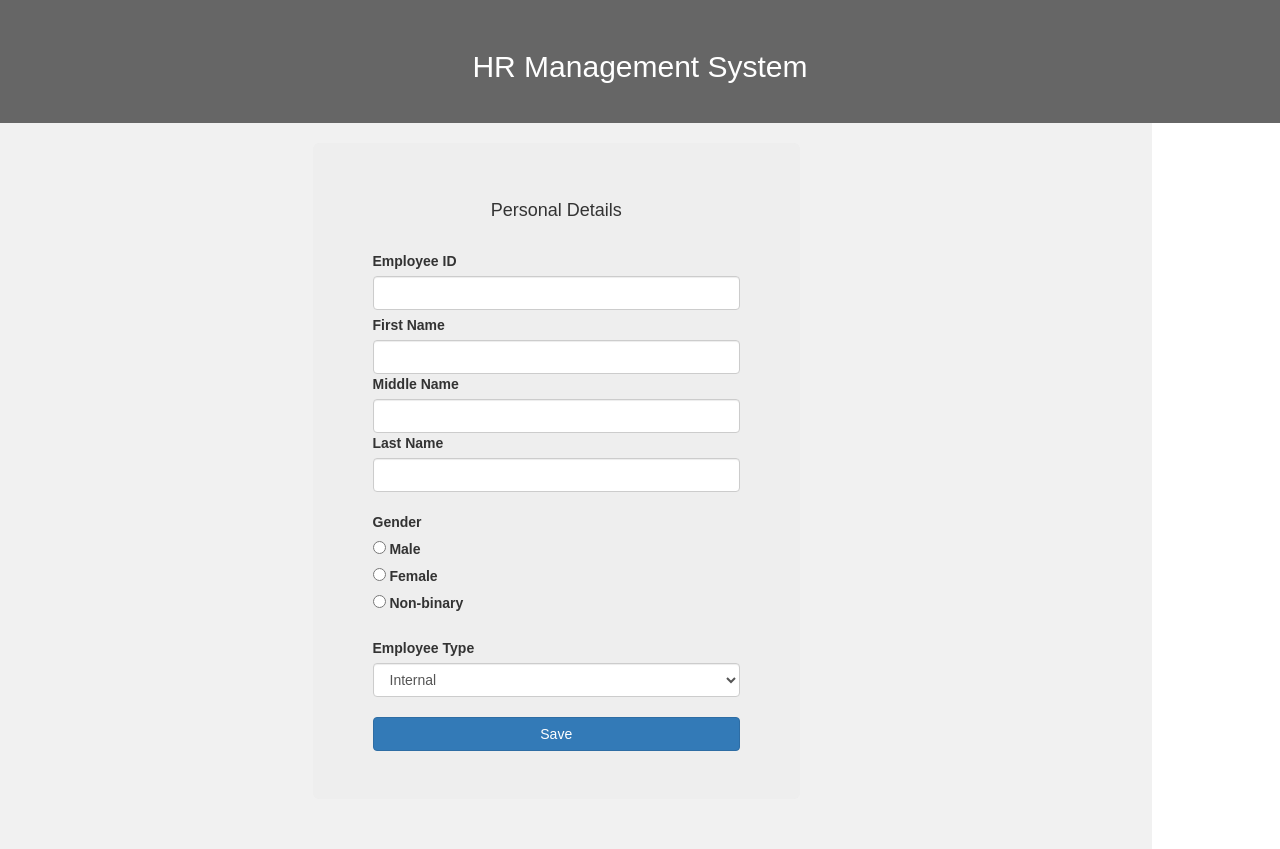
After one commit to skandswami/SRH_HR_Management, a Flask app: page /employeeddetailsedit in a window 1280 px wide. The commit adds this page. Run offline with Flask 2, Linux system fonts and the light colour scheme; parts of the project's set-up code (start-up, migrations or seed data) failed here and were passed over; some libraries are stand-ins or nearby versions.

Commit message:
Employee Edit (WIP)

```diff
--- a/app.py
+++ b/app.py
@@ -153,7 +153,7 @@ def EmployeeReg():
         cur = conn.cursor()
         hashpassword = HashFromPassword(password)
         print(hashpassword)
-        cur.execute(f"Call public.sp_create_employeeuser('{username}', '{hashpassword}', '{email}',{employeeId})")
+        cur.execute(f"Call public.sp_create_employeeuser('{username}', '{hashpassword}', '{email}','{employeeId}')")
         conn.commit()
         flash("New user created")
         return render_template("EmployeeLogin.html")
@@ -229,6 +229,26 @@ def CreateEmpPersonaldata():
 #         flash("Personal details updated successfully")
 #         return redirect('/displayinfo')
 #    return render_template("edit.html",post=post)
+
+@app.route("/employeeddetailsedit", methods=['GET', 'POST'])
+def employeedashboard():
+    if request.method == 'POST':
+        Employee_ID=request.form.get('Employee_ID')
+        print(Employee_ID)
+        First_Name=request.form.get('First_Name')
+        Middle_Name=request.form.get('Middle_Name')
+        Last_Name=request.form.get('Last_Name')
+        #DOB=request.form.get('DOB')
+        Gender=request.form.get('Gender')
+        Emp_Type=request.form.get('Emp_Type')
+        conn = DatabaseConnection()
+        cur = conn.cursor()
+        cur.execute(f"Call public.sp_edit_employee (`{Employee_ID}`,`{First_Name}`,`{Middle_Name}`,`{Last_Name}`,`{Gender}`,`{Emp_Type}`)")
+        conn.commit()
+        #personal_data=db.engine.execute(f"INSERT INTO `Employee_table` (`Employee_ID`,`First_Name`,`Middle_Name`,`Last_Name`,`Gender`,`Emp_Type`) VALUES ('{Employee_ID}','{First_Name}','{Middle_Name}','{Last_Name}','{Gender}','{Emp_Type}')")
+        flash("Successfully Updated User Information")
+        print("Successfully Updated User Information")
+    return render_template("Emp_Details_Editable.html")
 
 @app.route("/contactdata", methods=['GET', 'POST'])
 def contactdata():
--- /dev/null
+++ b/templates/Emp_Details_Editable.html
@@ -0,0 +1,178 @@
+<!DOCTYPE html>
+<html lang="en">
+<head>
+<title>HR Tool</title>
+<meta charset="utf-8">
+
+  <meta charset="utf-8">
+  <meta name="viewport" content="width=device-width, initial-scale=1">
+  <link rel="stylesheet" href="https://maxcdn.bootstrapcdn.com/bootstrap/3.4.1/css/bootstrap.min.css">
+  <script src="https://ajax.googleapis.com/ajax/libs/jquery/3.5.1/jquery.min.js"></script>
+  <script src="https://maxcdn.bootstrapcdn.com/bootstrap/3.4.1/js/bootstrap.min.js"></script>
+
+  <style>
+    * {
+      box-sizing: border-box;
+    }
+    body {
+      font-family: Arial, Helvetica, sans-serif;
+    }
+    /* Style the header */
+    header {
+      background-color: #666;
+      padding: 30px;
+      text-align: center;
+      font-size: 35px;
+      color: white;
+    }
+    /* Create two columns/boxes that floats next to each other */
+    nav {
+      float: left;
+      width: 10%;
+      padding: 20px;
+    }
+
+    /* Style the list inside the menu */
+    nav ul {
+      list-style-type: none;
+      padding: 0;
+    }
+
+    nav ul  a:link, a:visited {
+
+  color: black;
+  padding: 15px 25px;
+  text-align: justify;
+  text-decoration: aqua;
+  display: inline-block;
+}
+
+    article {
+      float: left;
+      padding: 20px;
+      width: 90%;
+      background-color: #f1f1f1;
+
+    }
+
+    /* Clear floats after the columns */
+    section::after {
+      content: "";
+      display: table;
+      clear: both;
+    }
+
+    /* Style the footer */
+    footer {
+      background-color: #777;
+      padding: 10px;
+      text-align: center;
+      color: white;
+    }
+
+    /* Responsive layout - makes the two columns/boxes stack on top of each other instead of next to each other, on small screens */
+    @media (max-width: 600px) {
+      nav, article {
+        width: 100%;
+        height: auto;
+      }
+    }
+    </style>
+</head>
+<body>
+<header>
+  <h2>HR Management System</h2>
+</header>
+<section>
+
+  <!-- <nav>
+    <ul>
+      <li><a href="CreateEmployee" style="background-color:green;">Add Employee</a></li>
+      <li><a href="DisplayEmpInfo" style="background-color:fuchsia;">Employee Details</a></li>
+      <li><a href="employeelist" style="background-color:grey;">Employee List</a></li>
+      <li><a class="btn btn-primary" href="logout" role="button"> &nbsp;Logout&nbsp;&nbsp;&nbsp;</a></a></li>
+    </ul>
+  </nav>  -->
+
+  <article>
+    <!-- {% with messages = get_flashed_messages() %}
+
+    {% if messages %}
+
+    {% for message in messages %}
+    <div class="alert alert-success alert-dismissable" role="alert">
+        <button type="button" class="close" data-dismiss="alert" aria-label="close">
+            <span aria-hidden="true">x</span>
+        </button>
+    {{message}}
+    </div>
+    {% endfor %}
+    {% endif %}
+    {% endwith %} -->
+
+    <div class = "container mt-3">
+
+        <div class = "row">
+
+            <div class = "col-md-3"></div>
+            <div class = "col-md-5 jumbotron">
+                <h4 class = "text-center">Personal Details</h4>
+                <br>
+                <form action="" method="post">
+
+                    <div class="mb-2">
+                        <label for="Employee_ID" class="form-label">Employee ID</label>
+                        <label type="number" class="form-control" id="Employee_ID" name = "Employee_ID" aria-describedby="emailHelp">
+                    </div>
+
+                    <div class="mb-2">
+                        <label for="First_Name" class="form-label">First Name</label>
+                        <input type="text" class="form-control" id="First_Name" name = "First_Name" aria-describedby="emailHelp" required>
+                    </div>
+
+                    <div class="mb-2">
+                      <label for="Middle_Name" class="form-label">Middle Name</label>
+                      <input type="text" class="form-control" id="Middle_Name" name = "Middle_Name" aria-describedby="emailHelp" required>
+                  </div>
+
+                    <div class="mb-2">
+                        <label for="Last_Name" class="form-label">Last Name</label>
+                        <input type="text" class="form-control" id="Last_Name" name = "Last_Name" aria-describedby="emailHelp" required>
+                    </div>
+
+                    <br>
+                    <div class="form-check form-check-inline">
+                      <label for="Gender" class="form-label">Gender</label><br>
+                        <input class="form-check-input" type="radio" name="Gender" id="male" value="Male">
+                        <label class="form-check-label" for="male">Male</label>
+                    </div>
+                    <div class="form-check form-check-inline">
+                        <input class="form-check-input" type="radio" name="Gender" id="female" value="Female">
+                        <label class="form-check-label" for="female">Female</label>
+                    </div>
+                    <div class="form-check form-check-inline">
+                        <input class="form-check-input" type="radio" name="Gender" id="non-binary" value="Non-binary">
+                        <label class="form-check-label" for="non-binary">Non-binary</label>
+                    </div>
+                    <br>
+                    <div class="mb-2">
+                        <label for="Emp_Type">Employee Type</label>
+                        <select type="text" class="form-control" id="Emp_Type" name="Emp_Type" required>
+                        <option value="Internal">Internal</option>
+                        <option value="External">External</option>
+                        </select>
+                    </div>
+                    <br>
+                   <button type="submit" class="btn btn-primary btn btn-primary btn-small btn-block">Save</button>
+                </form>
+
+            </div>
+            <div class = "col-md-4"></div>
+
+        </div>
+
+    </div>
+  </article>
+</section>
+</body>
+</html>
--- a/templates/EmployeeDashboard.html
+++ b/templates/EmployeeDashboard.html
@@ -94,6 +94,10 @@
 					<i class="ph-clipboard-text"></i>
 					<span>Jobs/openings</span>
 				</a>
+				<a href="../employeeddetailsedit">
+					<i class="ph-swap"></i>
+					<span>Edit Profile</span>
+				</a>
 			</nav>
 
 		</div>
```
Also changed, not shown: DATABASE/storedprocedures.sql (+22 -0 lines).
